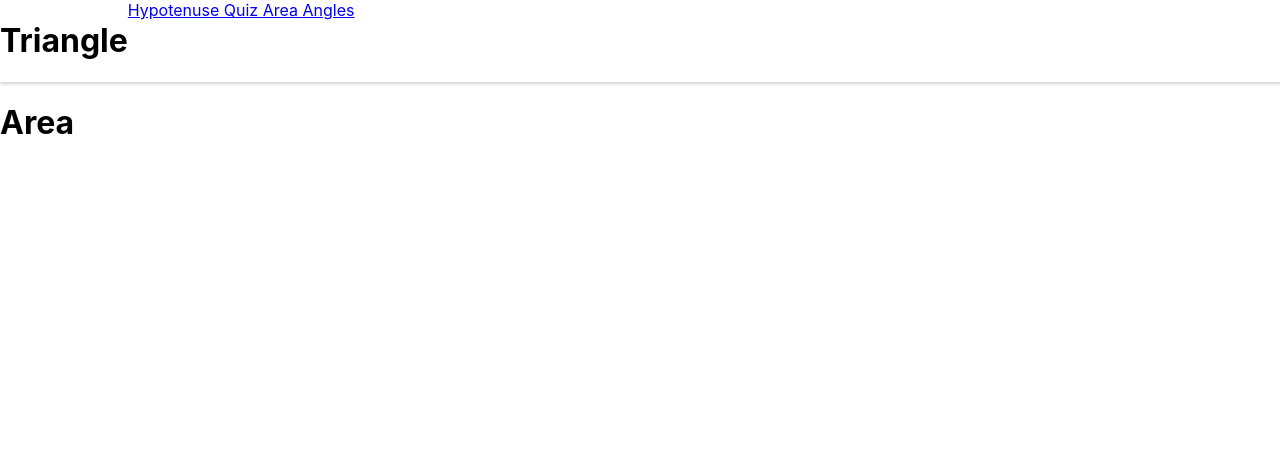
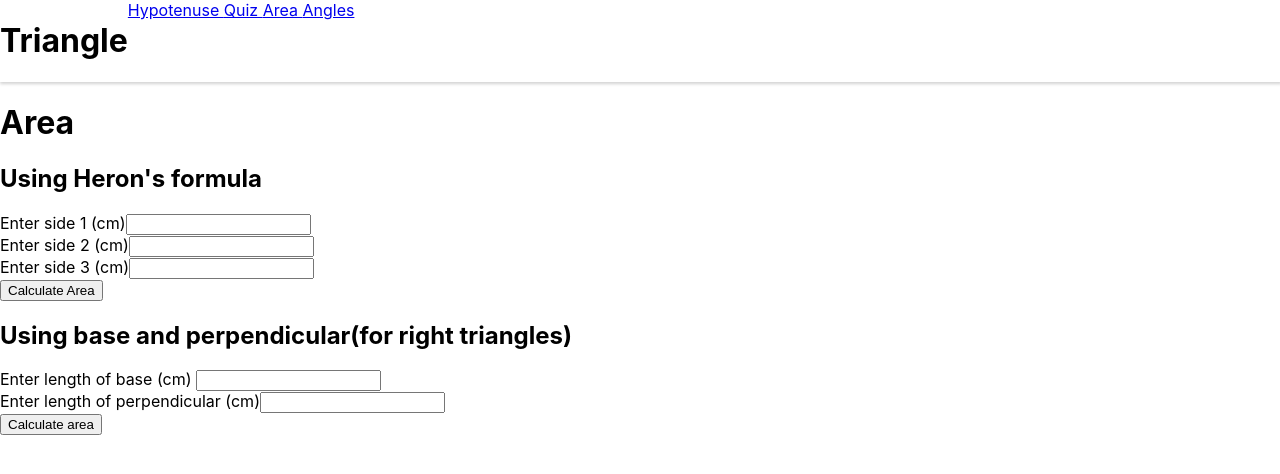
Before and after one commit to shivanigangadharan/triangles, a React (Create React App) app: page /area in a window 1280 px wide. Shown: the top 474 px of the page. Built offline with nearby package versions, Linux system fonts and the light colour scheme.

Commit message:
feat: area functions done

```diff
--- a/src/pages/angles.js
+++ b/src/pages/angles.js
@@ -36,6 +36,7 @@ function Angles() {
                 <div hidden={isTriangle == undefined ? true : false}>
                     {isTriangle}
                 </div>
+                {/* EDITS REQUIRED HERE --> FOR CORNER CASE WHEN ANGLE IS ZERO , SHOULD GIVE ERROR */}
             </form>
         </div>
     );
--- a/src/pages/area.js
+++ b/src/pages/area.js
@@ -1,12 +1,60 @@
-import React from 'react';
+import React, { useState } from 'react';
 import Navbar from '../components/navbar';
 
-function Area() {
+function Area(e) {
+
+    const [side1, setSide1] = useState();
+    const [side2, setSide2] = useState();
+    const [side3, setSide3] = useState();
+    const [area, setArea] = useState();
+    const [base, setBase] = useState();
+    const [perpendicular, setPerpendicular] = useState();
+    const [ar, setAr] = useState();
+
+    function handleSubmit(e) {
+        e.preventDefault();
+        var s = (side1 + side2 + side3) / 2;
+        console.log(side1 + side2 + side3);
+        setArea(Math.sqrt(s * (s - side1) * (s - side2) * (s - side3)));
+        console.log(area)
+    }
+
+    function findArea(e) {
+        e.preventDefault();
+        setAr(0.5 * base * perpendicular);
+    }
+
     return (
         <div>
             <Navbar />
             <h1> Area </h1>
-        </div>
+            <h2> Using Heron's formula </h2>
+            <form>
+                <label> Enter side 1 (cm)</label>
+                <input required onChange={(e) => setSide1(parseInt(e.target.value))} type="number" /><br />
+                <label> Enter side 2 (cm)</label>
+                <input required onChange={(e) => setSide2(parseInt(e.target.value))} type="number" /><br />
+                <label> Enter side 3 (cm)</label>
+                <input required onChange={(e) => setSide3(parseInt(e.target.value))} type="number" /><br />
+                <button onClick={handleSubmit}> Calculate Area </button>
+                <div hidden={area == undefined ? true : false}>
+                    <h2> Area of triangle using Heron's formula = {area} square centimeter</h2>
+                </div>
+                {/* EDITS REQUIRED HERE --> when sides dont make a triangle or zero */}
+            </form>
+            <h2> Using base and perpendicular(for right triangles) </h2 >
+            <form>
+                <label> Enter length of base (cm) </label>
+                <input required onChange={(e) => setBase(parseInt(e.target.value))} type="number" /><br />
+                <label> Enter length of perpendicular (cm)</label>
+                <input required onChange={(e) => setPerpendicular(parseInt(e.target.value))} type="number" /><br />
+                <button onClick={findArea}> Calculate area </button>
+                <div hidden={ar == undefined ? true : false}>
+                    <h2> Area of triangle = {ar} square centimeter </h2>
+                </div>
+                {/* EDITS REQUIRED HERE --> check conditions for base and perpendicular */}
+            </form>
+        </div >
     );
 }
 
--- a/src/pages/hypotenuse.js
+++ b/src/pages/hypotenuse.js
@@ -1,12 +1,29 @@
-import React from 'react';
+import React, { useState } from 'react';
 import Navbar from '../components/navbar';
 
 function Hypotenuse() {
+
+    const [base, setBase] = useState();
+    const [perpendicular, setPerpendicular] = useState();
+    const [hypotenuse, setHypotenuse] = useState();
+
+    function handleSubmit() {
+        setHypotenuse(Math.sqrt(base * base + perpendicular * perpendicular));
+    }
+
     return (
         <div>
             <Navbar />
             <h1> Hypotenuse </h1>
-        </div>
+            <label> Enter length of base (in cm) : </label>
+            <input onChange={(e) => setBase(e.target.value)} type="number" /> <br />
+            <label> Enter length of perpendicular (in cm) : </label>
+            <input onChange={(e) => setPerpendicular(e.target.value)} type="number" /><br />
+            <button onClick={handleSubmit}> Find hypotenuse </button>
+            <div hidden={hypotenuse == undefined ? true : false}>
+                <h2> Hypotenuse = {hypotenuse} cm </h2>
+            </div>
+        </div >
     );
 }
 
```
